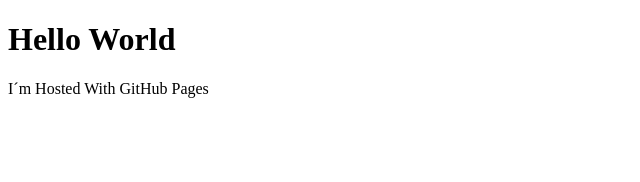
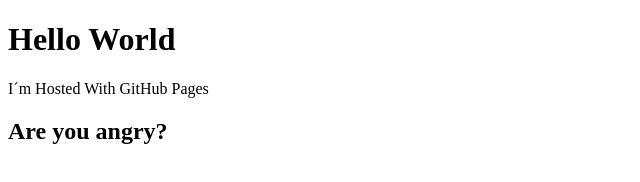
Before and after one commit to nstygurl/nstygurl.github.io, a plain HTML site: page index.html in a window 1280 px wide. Shown: the whole page, without its empty margins (0-640 px from the left). Drawn offline with Linux system fonts and the light colour scheme.

Commit message:
Update index.html
angry

```diff
--- a/index.html
+++ b/index.html
@@ -3,5 +3,7 @@
     <body>
         <h1>Hello World</h1>
         <p>I´m Hosted With GitHub Pages</p>
+
+        <h2>Are you angry?</h2>
     </body>
 </html>
```
